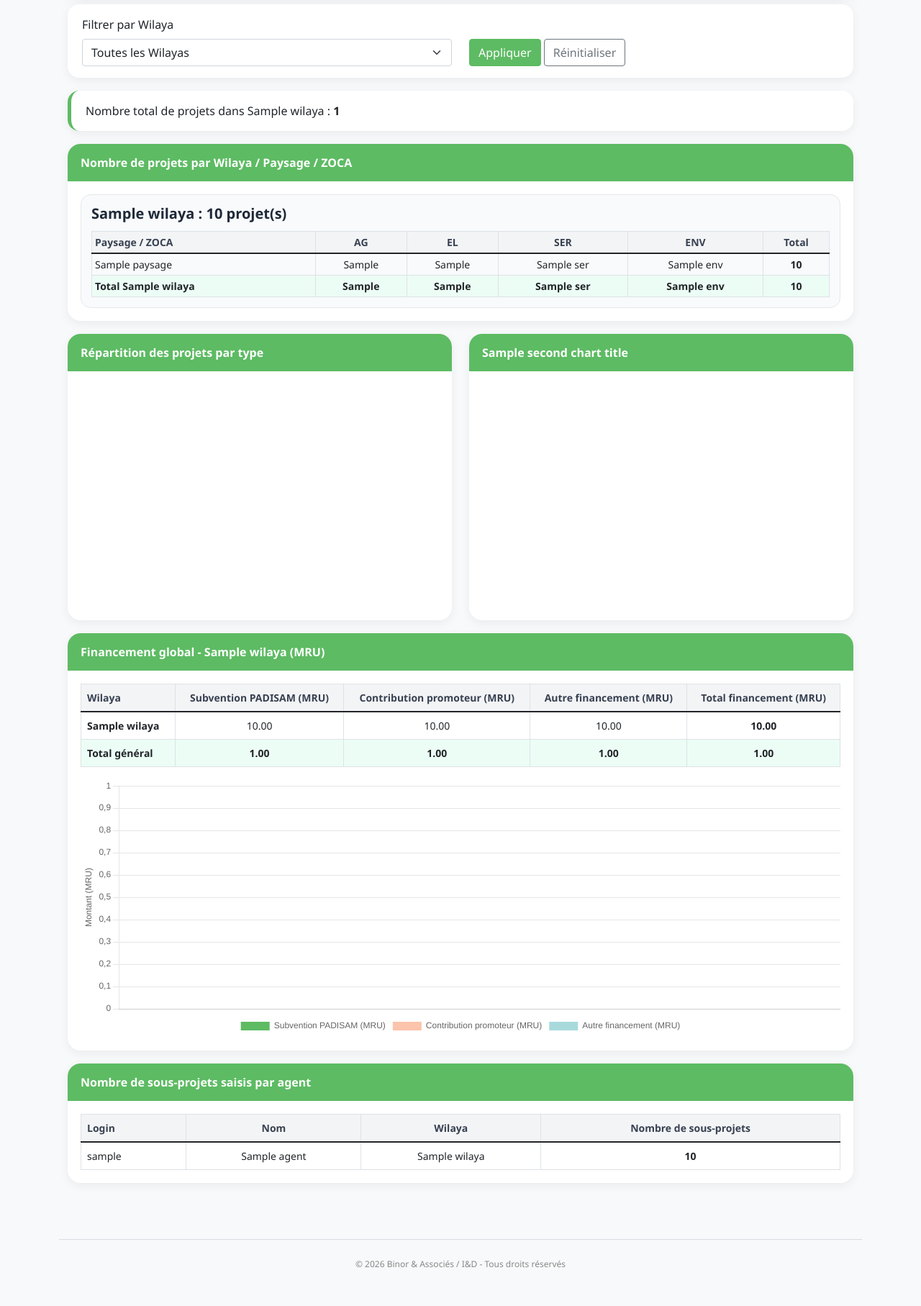
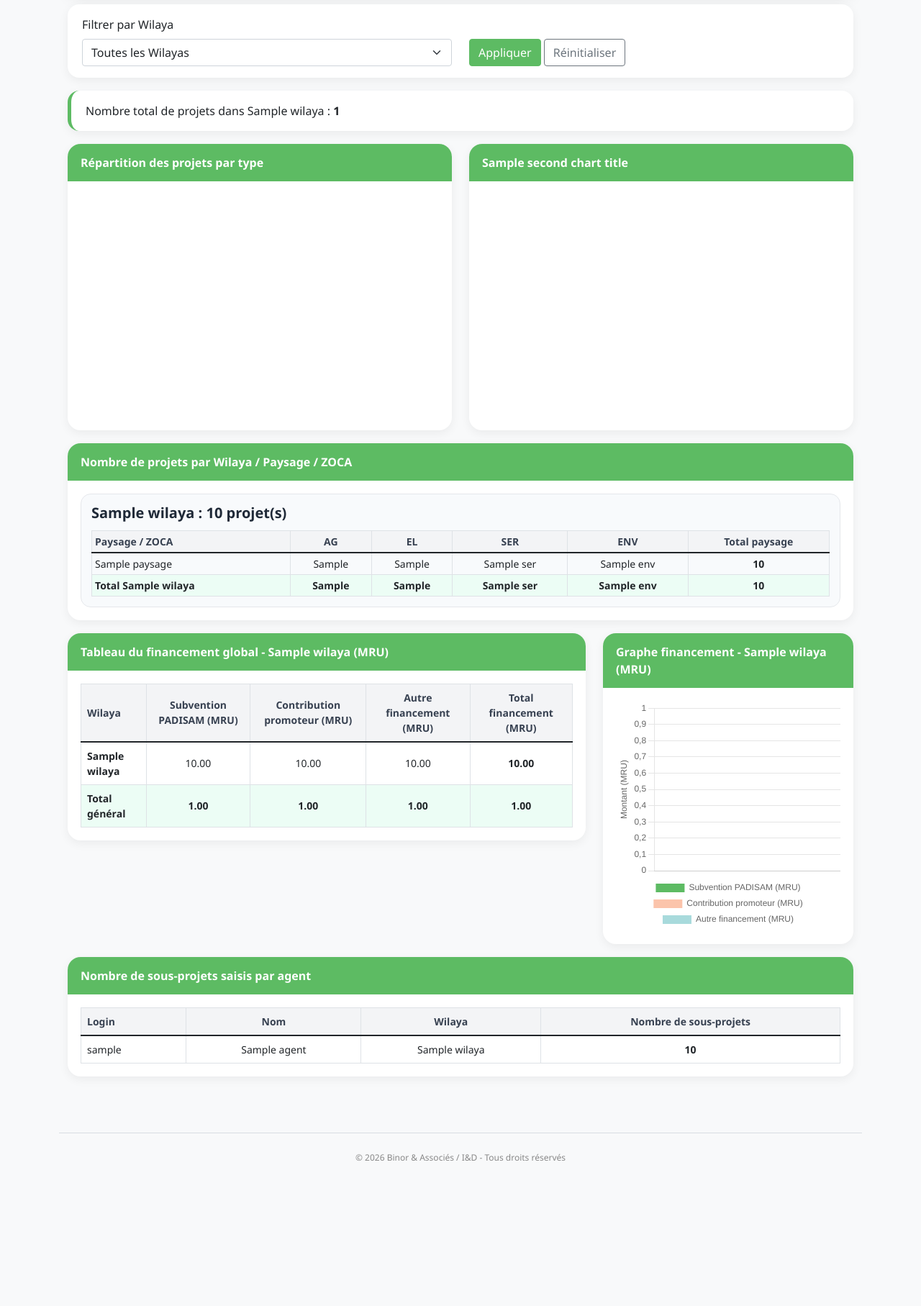
Before and after one commit to metou9/PlateformeFCP, a Django app: template formulaire/templates/formulaire/statistiques.html in a window 1280 px wide. Shown: the part 205-2020 px from the top of the page at 72% size. After the commit the page ends 1818 px from the top, so only its background shows below. Run offline with Django 4.2, Linux system fonts and the light colour scheme; tables that the repository leaves empty hold one stand-in row (values such as "Sample post"); the template is opened without the code that fills it: values that come from a table or form of the project are taken from there, most other values are stand-ins (such as "Sample title", 1, 10 or a date in 2020); a map, chart or similar area stays blank.

Commit message:
reporting3

```diff
--- a/formulaire/templates/formulaire/statistiques.html
+++ b/formulaire/templates/formulaire/statistiques.html
@@ -54,6 +54,7 @@
         overflow: hidden;
         box-shadow: 0 4px 14px rgba(0, 0, 0, 0.06);
         margin-bottom: 18px;
+        height: auto;
     }
 
     .stat-card-header {
@@ -129,7 +130,7 @@
     }
 
     .bar-chart-box {
-        height: 360px;
+        height: 320px;
         width: 100%;
     }
 
@@ -214,6 +215,38 @@
         {% endif %}
     </div>
 
+    <!-- PIE CHARTS EN PREMIER -->
+    <div class="row compact-row">
+        <div class="col-lg-6">
+            <div class="stats-card">
+                <div class="stat-card-header">
+                    Répartition des projets par type
+                </div>
+
+                <div class="stats-card-body">
+                    <div class="chart-box">
+                        <canvas id="chartTypeProjet"></canvas>
+                    </div>
+                </div>
+            </div>
+        </div>
+
+        <div class="col-lg-6">
+            <div class="stats-card">
+                <div class="stat-card-header">
+                    {{ second_chart_title }}
+                </div>
+
+                <div class="stats-card-body">
+                    <div class="chart-box">
+                        <canvas id="chartSecondProjet"></canvas>
+                    </div>
+                </div>
+            </div>
+        </div>
+    </div>
+
+    <!-- TABLEAU WILAYA / PAYSAGE / TYPE -->
     <div class="row compact-row">
         <div class="col-lg-12">
             <div class="stats-card">
@@ -238,7 +271,7 @@
                                             <th>EL</th>
                                             <th>SER</th>
                                             <th>ENV</th>
-                                            <th>Total </th>
+                                            <th>Total paysage</th>
                                         </tr>
                                     </thead>
 
@@ -284,49 +317,20 @@
         </div>
     </div>
 
+    <!-- FINANCEMENT : TABLEAU + GRAPHE SÉPARÉS -->
     <div class="row compact-row">
-        <div class="col-lg-6">
-            <div class="stats-card">
-                <div class="stat-card-header">
-                    Répartition des projets par type
-                </div>
-
-                <div class="stats-card-body">
-                    <div class="chart-box">
-                        <canvas id="chartTypeProjet"></canvas>
-                    </div>
-                </div>
-            </div>
-        </div>
-
-        <div class="col-lg-6">
-            <div class="stats-card">
-                <div class="stat-card-header">
-                    {{ second_chart_title }}
-                </div>
-
-                <div class="stats-card-body">
-                    <div class="chart-box">
-                        <canvas id="chartSecondProjet"></canvas>
-                    </div>
-                </div>
-            </div>
-        </div>
-    </div>
-
-    <div class="row compact-row">
-        <div class="col-lg-12">
+        <div class="col-lg-8">
             <div class="stats-card">
                 <div class="stat-card-header">
                     {% if selected_wilaya %}
-                        Financement global - {{ selected_wilaya.nom }} (MRU)
+                        Tableau du financement global - {{ selected_wilaya.nom }} (MRU)
                     {% else %}
-                        Financement global par Wilaya (MRU)
+                        Tableau du financement global par Wilaya (MRU)
                     {% endif %}
                 </div>
 
                 <div class="stats-card-body">
-                    <div class="table-responsive mb-3">
+                    <div class="table-responsive">
                         <table class="table table-bordered">
                             <thead>
                                 <tr>
@@ -371,7 +375,21 @@
                             </tbody>
                         </table>
                     </div>
+                </div>
+            </div>
+        </div>
 
+        <div class="col-lg-4">
+            <div class="stats-card">
+                <div class="stat-card-header">
+                    {% if selected_wilaya %}
+                        Graphe financement - {{ selected_wilaya.nom }} (MRU)
+                    {% else %}
+                        Graphe financement par Wilaya (MRU)
+                    {% endif %}
+                </div>
+
+                <div class="stats-card-body">
                     <div class="bar-chart-box">
                         <canvas id="chartFinancementWilaya"></canvas>
                     </div>
@@ -380,6 +398,7 @@
         </div>
     </div>
 
+    <!-- AGENTS -->
     <div class="row compact-row">
         <div class="col-lg-12">
             <div class="stats-card">
```
Also changed, not shown: formulaire/templates/formulaire/detail_sous_projet.html (+8 -7 lines), formulaire/views.py (+15 -14 lines).
